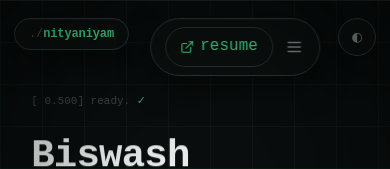
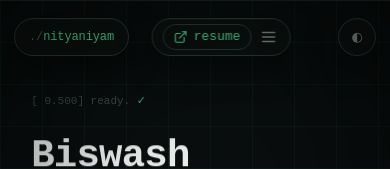
Before and after one commit to rautepani/portfolio, a React (Vite) app: page / in a window 390 px wide. Shown: the top 169 px of the page. Built offline with nearby package versions, Linux system fonts and the light colour scheme.

Commit message:
fix: match nav pill sizing, tighten resume button, remove brand-pill bold

```diff
--- a/src/index.css
+++ b/src/index.css
@@ -215,14 +215,16 @@ a {
   z-index: 150;
   display: flex;
   align-items: center;
-  padding: 9px 18px;
+  height: 42px;
+  padding: 0 18px;
+  box-sizing: border-box;
   background: var(--glass-bg);
   backdrop-filter: blur(16px) saturate(140%);
   border: 1px solid var(--border-bright);
   border-radius: 999px;
   box-shadow: 0 10px 34px rgba(0, 0, 0, 0.4), 0 1px 0 rgba(255, 255, 255, 0.03) inset;
   font-family: var(--mono);
-  font-weight: 700;
+  font-weight: 400;
   font-size: 17.5px;
   color: var(--green);
   letter-spacing: -0.01em;
@@ -242,7 +244,8 @@ a {
 @media (max-width: 640px) {
   .brand-pill {
     left: 14px;
-    padding: 8px 14px;
+    height: 38px;
+    padding: 0 14px;
     font-size: 12px;
   }
 }
@@ -258,7 +261,9 @@ a {
   display: flex;
   align-items: center;
   gap: 10px;
-  padding: 9px 14px;
+  height: 42px;
+  padding: 0 14px;
+  box-sizing: border-box;
   background: var(--glass-bg);
   backdrop-filter: blur(16px) saturate(140%);
   border: 1px solid var(--border-bright);
@@ -272,14 +277,16 @@ a {
     right: auto;
     transform: translateX(-50%);
     max-width: none;
-    padding: 9px 18px;
+    padding: 0 18px;
   }
 }
 
 @media (max-width: 640px) {
   .titlebar {
-    left: calc(50% + 40px);
-    padding: 8px 14px;
+    left: calc(50% + 26px);
+    height: 38px;
+    gap: 6px;
+    padding: 0 10px;
   }
 }
 
@@ -433,8 +440,9 @@ a {
 .cv-btn {
   font-family: var(--mono);
   font-size: 16px;
+  line-height: 1.2;
   border: 1px solid var(--border-bright);
-  padding: 6px 14px;
+  padding: 5px 14px;
   border-radius: 999px;
   color: var(--green);
   white-space: nowrap;
@@ -450,6 +458,13 @@ a {
 @media (max-width: 520px) {
   .cv-btn {
     display: none;
+  }
+}
+
+@media (max-width: 640px) {
+  .cv-btn {
+    font-size: 13px;
+    padding: 4px 10px;
   }
 }
 
```
